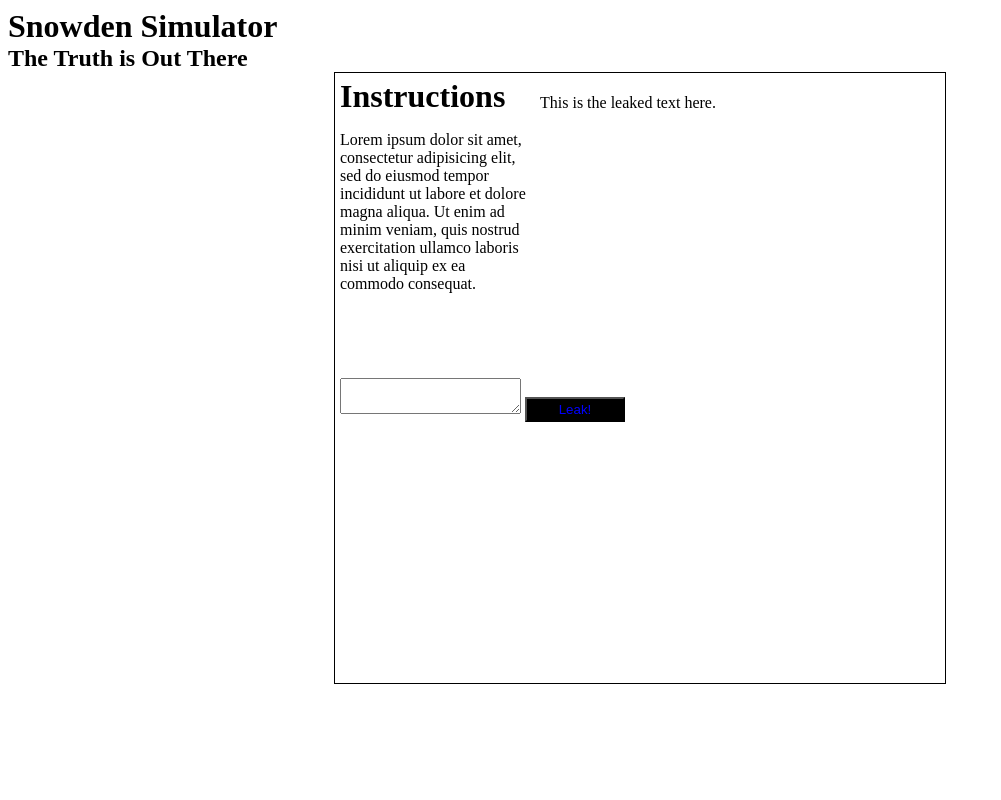
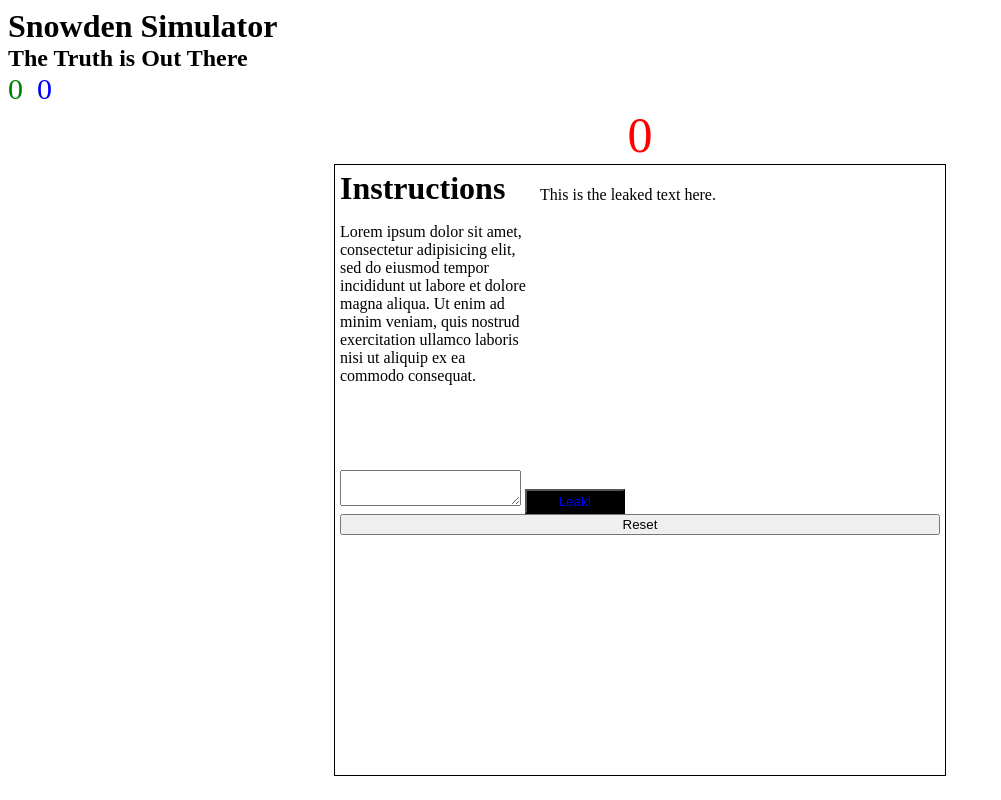
Before and after one commit to AAnderson1817/Project1, a plain HTML site: page index.html in a window 1280 px wide. Shown: the whole page, without its empty margins (0-1001 px from the left). Drawn offline with nearby package versions, Linux system fonts and the light colour scheme.

Commit message:
Add initial timer, player scores.

```diff
--- a/app.js
+++ b/app.js
@@ -15,15 +15,14 @@ var game = {
 game.currentPlayer = game.player1
     //Top Secret Text
 var secretText = $('#topSecretDoc p').text();
+    //Input Text
+var inputText = getText();
+    //Player 1 Score
+var p1score = $('#player1score').text();
+    //Player 2 Score
+var p2score = $('#player2score').text();
 
-//Input Text
-var inputText = getText();
-
-//var inputText= $('#textInput').val();
-// $('#textInput').on('keyup', function() {
-//     inputText = $('#textInput').val(); // <----reassigns inputText with each release of the key, thereby updating the value.
-// })
-
+var Timer = 0;
 
 //MINIONS//
   //Function that retrives the text value.
@@ -40,6 +39,10 @@ function compareText(x , y) {
         return false;
     }
 }
+
+ function timeSecond(){
+   game.timer.count +=1
+ }
 
   //Function that increases score upon successful match.
 function increaseScore() {
@@ -77,7 +80,7 @@ function processTurn() {
 //Function
 
 // Event Listeners
-
+$('#resetBtn').on('click', reset);
 //Event listener for "Leak!" button.
 $('#leakBtn').on('click' , getText);
 $('#leakBtn').on('click', processTurn);
--- a/index.html
+++ b/index.html
@@ -9,6 +9,9 @@
   <body>
     <h1>Snowden Simulator</h1>
     <h2>The Truth is Out There</h2>
+    <div id= 'player1score'>0</div>
+    <div id= 'player2score'>0</div>
+    <div id="timer">0</div>
     <div id="container">
       <div id="topSecretDoc" style="-moz-user-select: none; -webkit-user-select: none; -ms-user-select:none; user-select:none;-o-user-select:none;"
  unselectable="on"
@@ -25,6 +28,7 @@
       <div id="inputContainer">
         <textarea id="textInput" type="text" name="name"></textarea>
         <input id="leakBtn" type="button" name="leakhere" value="Leak!">
+        <input id="resetBtn" type="button" name="resethere" value="Reset">
       </div>
     </div>
     <script src="app.js" charset="utf-8"></script>
--- a/styles.css
+++ b/styles.css
@@ -3,6 +3,28 @@ h1{
 }
 h2{
   margin: 0 auto;
+}
+#timer{
+  margin:0 auto;
+  font-size:50px;
+  color:red;
+  text-align:center;
+}
+#player1score{
+  margin:0 auto;
+  font-size:30px;
+  color:green;
+  text-align:center;
+  display:inline-block;
+  padding-right:5px;
+}
+#player2score{
+  margin:0 auto;
+  font-size:30px;
+  color:blue;
+  text-align:center;
+  display:inline-block;
+  padding-left:5px;
 }
 #container{
   height:600px;
```
